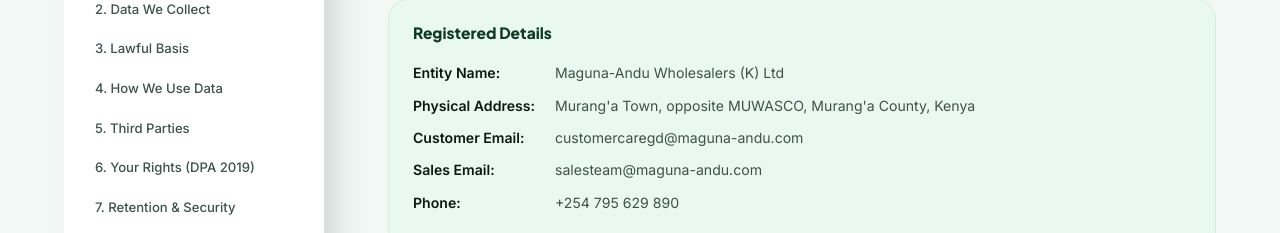
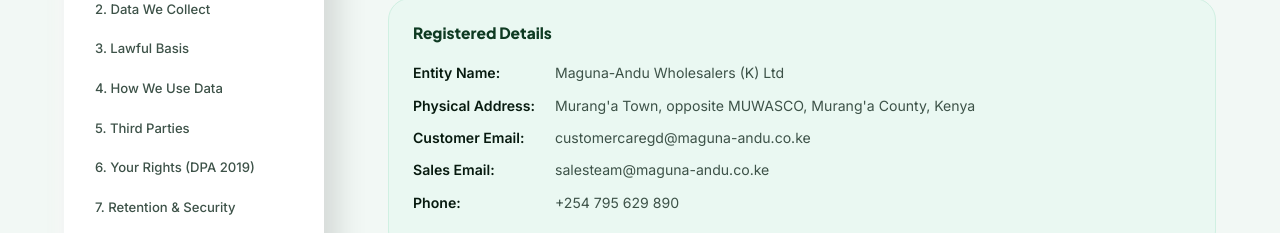
Before and after one commit to Ellytheo/mgn_info, a React (Create React App) app: page /privacy in a window 1280 px wide. Shown: the part 704-937 px from the top of the page. Built offline with nearby package versions, Linux system fonts and the light colour scheme; the HTML template or start-up script is replaced by a standard one.

Commit message:
Email Reversion: Changed official contact emails back to .co.ke while retaining .com website domain

```diff
--- a/public/index.html
+++ b/public/index.html
@@ -38,7 +38,7 @@
         "@type": "ContactPoint",
         "telephone": "+254795629890",
         "contactType": "customer service",
-        "email": "customercaregd@maguna-andu.com",
+        "email": "customercaregd@maguna-andu.co.ke",
         "areaServed": "KE",
         "availableLanguage": "English"
       },
--- a/src/App.js
+++ b/src/App.js
@@ -387,12 +387,12 @@
             <div className="mg-footer__contact-item">
               <i className="bi bi-envelope-fill" />
               <div>
-                <a href="mailto:customercaregd@maguna-andu.com">
-                  customercaregd@maguna-andu.com
+                <a href="mailto:customercaregd@maguna-andu.co.ke">
+                  customercaregd@maguna-andu.co.ke
                 </a>
                 <br />
-                <a href="mailto:salesteam@maguna-andu.com">
-                  salesteam@maguna-andu.com
+                <a href="mailto:salesteam@maguna-andu.co.ke">
+                  salesteam@maguna-andu.co.ke
                 </a>
               </div>
             </div>
--- a/src/components/Location.jsx
+++ b/src/components/Location.jsx
@@ -32,7 +32,7 @@
             { icon: 'bi-geo-alt-fill', text: "Murang'a Town OPP MUWASCO offices" },
             { icon: 'bi-telephone-fill', text: '+254 795 629 890' },
             { icon: 'bi-clock-fill', text: 'Mon – Sat: 7:00 AM – 5:00 PM' },
-            { icon: 'bi-envelope-fill', text: 'customercaregd@maguna-andu.com' },
+            { icon: 'bi-envelope-fill', text: 'customercaregd@maguna-andu.co.ke' },
           ].map((item, i) => (
             <div
               key={i}
--- a/src/components/Privacy.jsx
+++ b/src/components/Privacy.jsx
@@ -276,8 +276,8 @@
                 {[
                   ["Entity Name", "Maguna-Andu Wholesalers (K) Ltd"],
                   ["Physical Address", "Murang'a Town, opposite MUWASCO, Murang'a County, Kenya"],
-                  ["Customer Email", "customercaregd@maguna-andu.com"],
-                  ["Sales Email", "salesteam@maguna-andu.com"],
+                  ["Customer Email", "customercaregd@maguna-andu.co.ke"],
+                  ["Sales Email", "salesteam@maguna-andu.co.ke"],
                   ["Phone", "+254 795 629 890"],
                 ].map(([k, v]) => (
                   <li key={k} style={{ display: "flex", gap: "0.75rem", fontSize: "0.88rem" }}>
@@ -480,7 +480,7 @@
                 {[
                   ["bi-building", "Maguna-Andu Wholesalers (K) Ltd"],
                   ["bi-geo-alt", "Murang'a Town, opposite MUWASCO, Murang'a County"],
-                  ["bi-envelope", "customercaregd@maguna-andu.com"],
+                  ["bi-envelope", "customercaregd@maguna-andu.co.ke"],
                   ["bi-telephone", "+254 795 629 890"],
                 ].map(([icon, val]) => (
                   <div key={val} style={{ display: "flex", gap: "0.6rem", alignItems: "flex-start", marginBottom: "0.65rem", fontSize: "0.9rem", color: "rgba(255,255,255,0.78)" }}>
--- a/src/components/Terms.jsx
+++ b/src/components/Terms.jsx
@@ -379,7 +379,7 @@
             <ul style={{ listStyle: "none", padding: 0, display: "flex", flexDirection: "column", gap: "0.45rem" }}>
               <Li>Approved refunds are processed within <strong>7 working days</strong> via the original payment method.</Li>
               <Li>Wholesale refunds may be settled via <strong>credit notes</strong> applicable to future orders, unless a cash refund is agreed in writing.</Li>
-              <Li>To initiate a return, contact: <strong>customercaregd@maguna-andu.com</strong> or call <strong>+254 795 629 890</strong>.</Li>
+              <Li>To initiate a return, contact: <strong>customercaregd@maguna-andu.co.ke</strong> or call <strong>+254 795 629 890</strong>.</Li>
             </ul>
           </Section>
 
@@ -490,8 +490,8 @@
                 </div>
                 {[
                   ["bi-geo-alt", "Murang'a Town, opposite MUWASCO, Murang'a County, Kenya"],
-                  ["bi-envelope", "customercaregd@maguna-andu.com"],
-                  ["bi-envelope-fill", "salesteam@maguna-andu.com"],
+                  ["bi-envelope", "customercaregd@maguna-andu.co.ke"],
+                  ["bi-envelope-fill", "salesteam@maguna-andu.co.ke"],
                   ["bi-telephone", "+254 795 629 890"],
                 ].map(([icon, val]) => (
                   <div key={val} style={{ display: "flex", gap: "0.6rem", alignItems: "flex-start", marginBottom: "0.65rem", fontSize: "0.9rem", color: "rgba(255,255,255,0.78)" }}>
```
